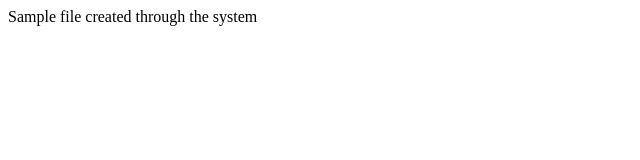
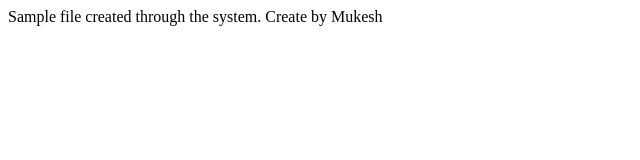
Before and after one commit to mukeshtiwari07/project2, a plain HTML site: page index.html in a window 1280 px wide. Shown: the whole page, without its empty margins (0-640 px from the left). Drawn offline with Linux system fonts and the light colour scheme.

Commit message:
Update the name

```diff
--- a/index.html
+++ b/index.html
@@ -6,7 +6,8 @@
     <title>Sample</title>
 </head>
 <body>
-    Sample file created through the system
+    Sample file created through the system.
+    Create by Mukesh
 
 </body>
 </html>
```
